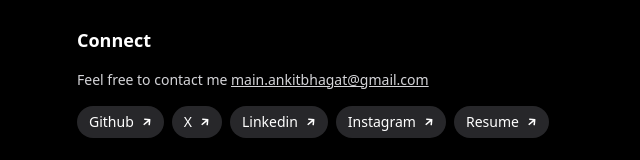
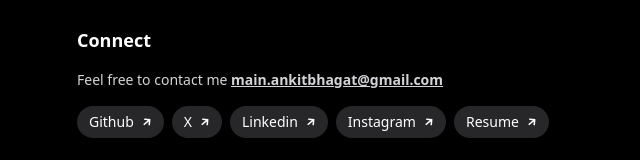
Before and after one commit to ankitsensei/ankitbhagat-portfolio, a React (Vite) app: page / in a window 1280 px wide. Shown: the part 1054-1214 px from the top of the page, without its empty margins (323-963 px from the left). Built offline with nearby package versions, Linux system fonts and the light colour scheme.

Commit message:
semibold mail

```diff
--- a/src/components/Connect.tsx
+++ b/src/components/Connect.tsx
@@ -3,7 +3,8 @@ const Connect = () => {
   return (
     <div className='mt-10 px-4 flex flex-col gap-4'>
         <h2 className="text-lg font-semibold">Connect</h2>
-        <p className="text-sm text-zinc-300">Feel free to contact me <a href="mailto:main.ankitbhagat@gmail.com" className="underline">main.ankitbhagat@gmail.com</a></p>
+        <p className="text-sm text-zinc-300">Feel free to contact me <a href="mailto:main.ankitbhagat@gmail.com"
+          className="underline font-semibold">main.ankitbhagat@gmail.com</a></p>
         <div className="flex flex-wrap gap-2">
             <Button btnName="Github" link="https://github.com/ankitsensei"/>
             <Button btnName="X" link="https://x.com/webdevankit"/>
```
